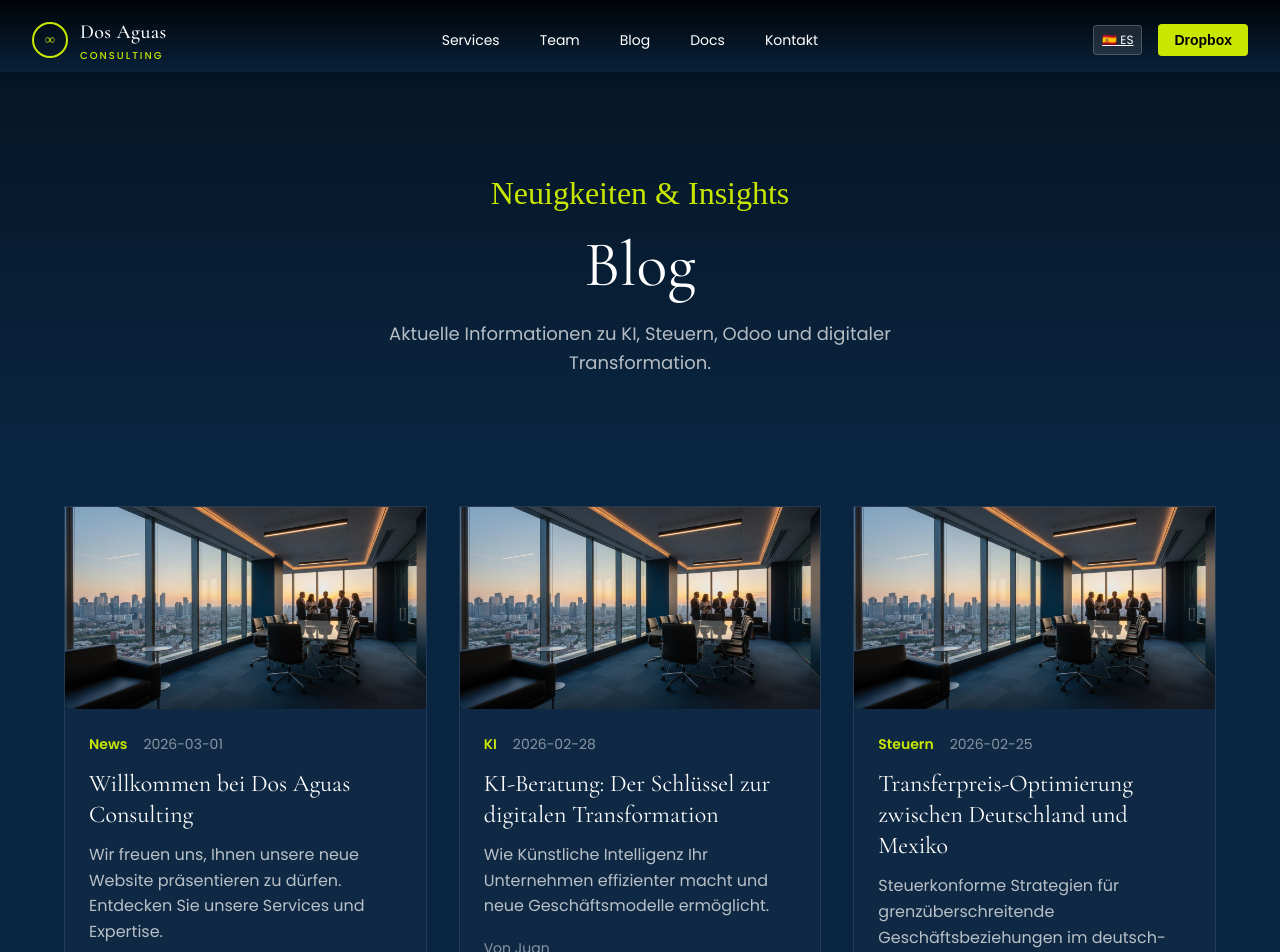
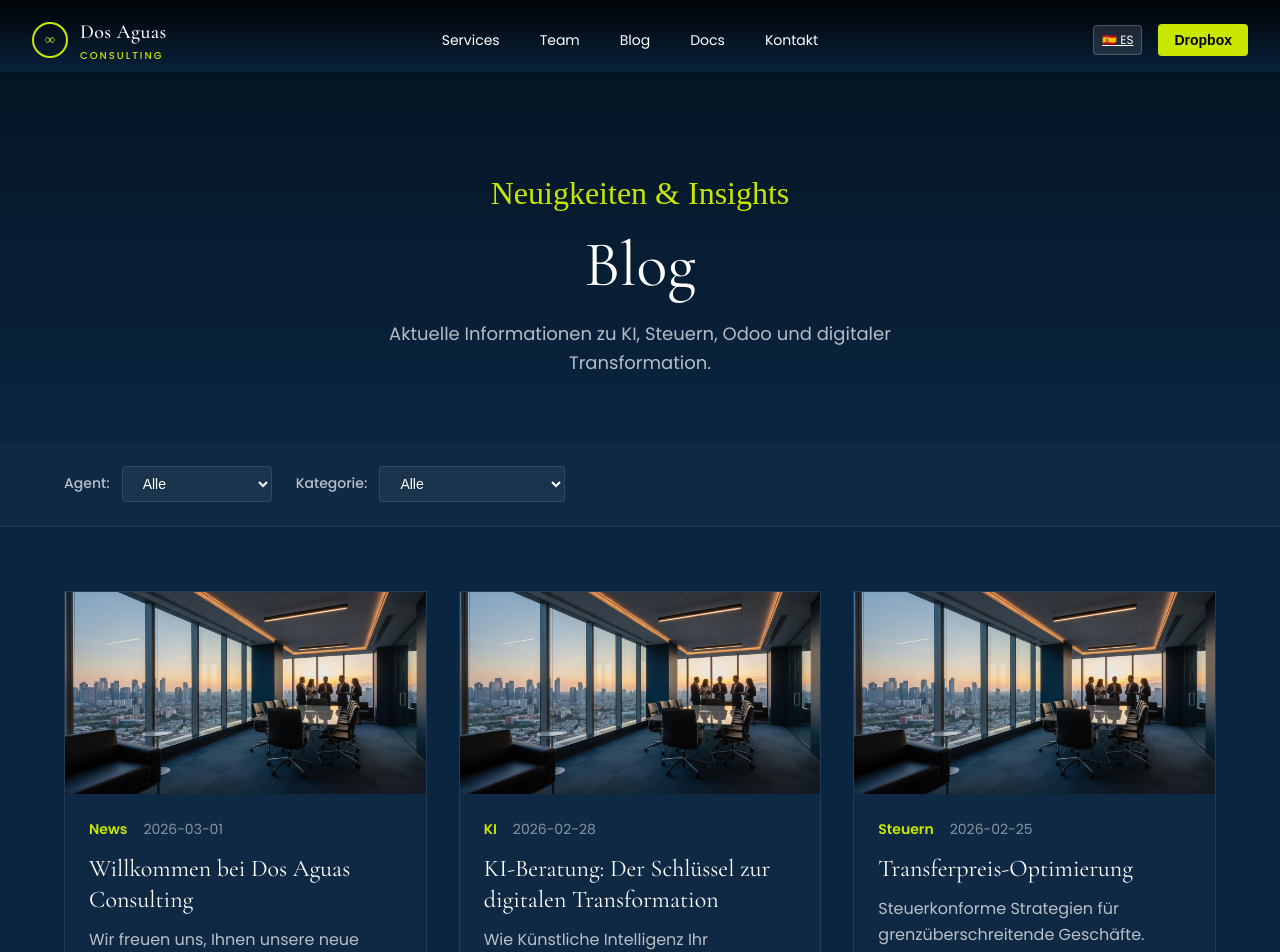
Before and after one commit to seebinator/dos-aguas-website, a Next.js app: page /de/blog in a window 1280 px wide. Shown: the top 952 px of the page. Built offline with nearby package versions, Linux system fonts and the light colour scheme; a web font is replaced by a local one.

Commit message:
feat: Agent CMS system with filters
- Agent folder structure (content/agents/)
- Blog page with Agent and Category filters
- Filter styling
- agent-new-post.sh script
- CMS-AGENTS.md documentation

```diff
--- a/app/de/blog/page.tsx
+++ b/app/de/blog/page.tsx
@@ -1,60 +1,73 @@
+'use client'
+
+import { useState } from 'react'
 import Link from 'next/link'
-import fs from 'fs'
-import path from 'path'
-import matter from 'gray-matter'
 
-interface Post {
-  id: string
-  title: string
-  date: string
-  author: string
-  category: string
-  image: string
-  excerpt: string
-  slug: string
-  content: string
-}
+const agents = [
+  { id: 'all', name: 'Alle', category: 'Alle' },
+  { id: 'juan', name: 'Juan', category: 'KI' },
+  { id: 'maria', name: 'Maria', category: 'Steuern-MX' },
+  { id: 'carlos', name: 'Carlos', category: 'Steuern-DE' },
+  { id: 'luis', name: 'Luis', category: 'Odoo' },
+  { id: 'mark', name: 'Mark', category: 'Marketing' },
+  { id: 'jenny', name: 'Jenny', category: 'BI' },
+  { id: 'hector', name: 'Hector', category: 'Design' },
+  { id: 'sofia', name: 'Sofia', category: 'Service' },
+]
 
-function getPosts(lang: string): Post[] {
-  const postsDirectory = path.join(process.cwd(), 'content', 'blog', lang)
+const categories = [
+  { id: 'all', name: 'Alle' },
+  { id: 'KI', name: 'KI' },
+  { id: 'Steuern', name: 'Steuern' },
+  { id: 'Odoo', name: 'Odoo' },
+  { id: 'Marketing', name: 'Marketing' },
+  { id: 'BI', name: 'Business Intelligence' },
+  { id: 'Design', name: 'Design' },
+  { id: 'Service', name: 'Service' },
+]
 
-  if (!fs.existsSync(postsDirectory)) {
-    return []
-  }
-
-  const files = fs.readdirSync(postsDirectory)
-
-  return files
-    .filter(file => file.endsWith('.md'))
-    .map(file => {
-      const id = file.replace(/\.md$/, '')
-      const fullPath = path.join(postsDirectory, file)
-      const fileContents = fs.readFileSync(fullPath, 'utf8')
-      const { data, content } = matter(fileContents)
-
-      return {
-        id,
-        title: data.title,
-        date: data.date,
-        author: data.author,
-        category: data.category,
-        image: data.image || '/images/hero-bg.jpg',
-        excerpt: data.excerpt,
-        slug: data.slug || id,
-        content,
-      }
-    })
-    .sort((a, b) => (a.date < b.date ? 1 : -1))
-}
+const posts = [
+  {
+    id: '2026-03-01-willkommen',
+    title: 'Willkommen bei Dos Aguas Consulting',
+    date: '2026-03-01',
+    author: 'Dos Aguas Team',
+    agent: 'all',
+    category: 'News',
+    image: '/images/hero-bg.jpg',
+    excerpt: 'Wir freuen uns, Ihnen unsere neue Website präsentieren zu dürfen.',
+  },
+  {
+    id: '2026-02-28-ki-beratung',
+    title: 'KI-Beratung: Der Schlüssel zur digitalen Transformation',
+    date: '2026-02-28',
+    author: 'Juan',
+    agent: 'juan',
+    category: 'KI',
+    image: '/images/hero-bg.jpg',
+    excerpt: 'Wie Künstliche Intelligenz Ihr Unternehmen effizienter macht.',
+  },
+  {
+    id: '2026-02-25-transferpreise',
+    title: 'Transferpreis-Optimierung',
+    date: '2026-02-25',
+    author: 'Carlos',
+    agent: 'carlos',
+    category: 'Steuern',
+    image: '/images/hero-bg.jpg',
+    excerpt: 'Steuerkonforme Strategien für grenzüberschreitende Geschäfte.',
+  },
+]
 
 export default function BlogDE() {
-  const posts = getPosts('de')
+  const [selectedAgent, setSelectedAgent] = useState('all')
+  const [selectedCategory, setSelectedCategory] = useState('all')
 
-  const content = {
-    nav: { services: 'Services', team: 'Team', blog: 'Blog', docs: 'Docs', contact: 'Kontakt', dropbox: 'Dropbox' },
-    page: { subtitle: 'Neuigkeiten & Insights', title: 'Blog', description: 'Aktuelle Informationen zu KI, Steuern, Odoo und digitaler Transformation.' },
-    footer: { imprint: 'Impressum', privacy: 'Datenschutz', copyright: '© 2026 Dos Aguas Consulting' },
-  }
+  const filteredPosts = posts.filter((post) => {
+    const agentMatch = selectedAgent === 'all' || post.agent === selectedAgent
+    const categoryMatch = selectedCategory === 'all' || post.category === selectedCategory
+    return agentMatch && categoryMatch
+  })
 
   return (
     <>
@@ -62,15 +75,15 @@ export default function BlogDE() {
         <div className="nav-content">
           <Link href="/de/" className="nav-logo"><span className="nav-logo-icon">∞</span><span className="nav-logo-text"><span className="nav-logo-name">Dos Aguas</span><span className="nav-logo-tagline">Consulting</span></span></Link>
           <ul className="nav-links">
-            <li><Link href="/de/services/">{content.nav.services}</Link></li>
-            <li><Link href="/de/team/">{content.nav.team}</Link></li>
-            <li><Link href="/de/blog/">{content.nav.blog}</Link></li>
-            <li><Link href="/de/docs/">{content.nav.docs}</Link></li>
-            <li><Link href="/de/kontakt/">{content.nav.contact}</Link></li>
+            <li><Link href="/de/services/">Services</Link></li>
+            <li><Link href="/de/team/">Team</Link></li>
+            <li><Link href="/de/blog/">Blog</Link></li>
+            <li><Link href="/de/docs/">Docs</Link></li>
+            <li><Link href="/de/kontakt/">Kontakt</Link></li>
           </ul>
           <div className="nav-actions">
             <Link href="/es/blog/" className="lang-btn">🇪🇸 ES</Link>
-            <button className="btn-nav">{content.nav.dropbox}</button>
+            <button className="btn-nav">Dropbox</button>
           </div>
         </div>
       </nav>
@@ -78,16 +91,38 @@ export default function BlogDE() {
       <main className="page-content">
         <section className="page-header">
           <div className="page-header-content">
-            <p className="page-pretitle">{content.page.subtitle}</p>
-            <h1 className="page-title">{content.page.title}</h1>
-            <p className="page-description">{content.page.description}</p>
+            <p className="page-pretitle">Neuigkeiten & Insights</p>
+            <h1 className="page-title">Blog</h1>
+            <p className="page-description">Aktuelle Informationen zu KI, Steuern, Odoo und digitaler Transformation.</p>
+          </div>
+        </section>
+
+        <section className="blog-filter-section">
+          <div className="blog-filters">
+            <div className="filter-group">
+              <label>Agent:</label>
+              <select value={selectedAgent} onChange={(e) => setSelectedAgent(e.target.value)}>
+                {agents.map((agent) => (
+                  <option key={agent.id} value={agent.id}>{agent.name}</option>
+                ))}
+              </select>
+            </div>
+
+            <div className="filter-group">
+              <label>Kategorie:</label>
+              <select value={selectedCategory} onChange={(e) => setSelectedCategory(e.target.value)}>
+                {categories.map((cat) => (
+                  <option key={cat.id} value={cat.id}>{cat.name}</option>
+                ))}
+              </select>
+            </div>
           </div>
         </section>
 
         <section className="blog-section">
           <div className="blog-grid">
-            {posts.length > 0 ? (
-              posts.map((post) => (
+            {filteredPosts.length > 0 ? (
+              filteredPosts.map((post) => (
                 <article key={post.id} className="blog-card">
                   <div className="blog-card-image"><img src={post.image} alt={post.title} /></div>
                   <div className="blog-card-content">
@@ -95,7 +130,7 @@ export default function BlogDE() {
                       <span className="blog-card-category">{post.category}</span>
                       <span className="blog-card-date">{post.date}</span>
                     </div>
-                    <h3><Link href={`/de/blog/${post.slug}/`}>{post.title}</Link></h3>
+                    <h3><Link href={`/de/blog/${post.id}/`}>{post.title}</Link></h3>
                     <p>{post.excerpt}</p>
                     <span className="blog-card-author">Von {post.author}</span>
                   </div>
@@ -103,8 +138,7 @@ export default function BlogDE() {
               ))
             ) : (
               <div className="blog-empty">
-                <p>Noch keine Blog-Posts vorhanden.</p>
-                <p>Erstelle einen mit: ./scripts/new-blog-post.sh de "Titel"</p>
+                <p>Keine Posts gefunden.</p>
               </div>
             )}
           </div>
@@ -115,11 +149,11 @@ export default function BlogDE() {
         <div className="footer-content">
           <Link href="/de/" className="footer-logo">Dos Aguas</Link>
           <ul className="footer-links">
-            <li><Link href="/de/impressum/">{content.footer.imprint}</Link></li>
-            <li><Link href="/de/datenschutz/">{content.footer.privacy}</Link></li>
-            <li><Link href="/de/kontakt/">{content.nav.contact}</Link></li>
+            <li><Link href="/de/impressum/">Impressum</Link></li>
+            <li><Link href="/de/datenschutz/">Datenschutz</Link></li>
+            <li><Link href="/de/kontakt/">Kontakt</Link></li>
           </ul>
-          <span className="footer-copy">{content.footer.copyright}</span>
+          <span className="footer-copy">© 2026 Dos Aguas Consulting</span>
         </div>
       </footer>
     </>
--- a/app/globals.css
+++ b/app/globals.css
@@ -1024,6 +1024,55 @@ a.info-value:hover {
   color: var(--color-text-muted);
 }
 
+/* Blog Filter Section */
+.blog-filter-section {
+  padding: var(--space-6) 0;
+  background: rgba(255, 255, 255, 0.02);
+  border-bottom: 1px solid rgba(255, 255, 255, 0.08);
+}
+
+.blog-filters {
+  display: flex;
+  gap: var(--space-6);
+  max-width: 1200px;
+  margin: 0 auto;
+  padding: 0 var(--space-6);
+  flex-wrap: wrap;
+}
+
+.filter-group {
+  display: flex;
+  align-items: center;
+  gap: var(--space-3);
+}
+
+.filter-group label {
+  font-size: 0.875rem;
+  color: var(--color-text-secondary);
+  font-weight: 500;
+}
+
+.filter-group select {
+  padding: var(--space-2) var(--space-4);
+  background: rgba(255, 255, 255, 0.05);
+  border: 1px solid rgba(255, 255, 255, 0.1);
+  border-radius: var(--radius-sm);
+  color: var(--color-text);
+  font-size: 0.875rem;
+  cursor: pointer;
+  min-width: 150px;
+}
+
+.filter-group select:focus {
+  outline: none;
+  border-color: var(--color-primary);
+}
+
+.filter-group select option {
+  background: var(--color-bg);
+  color: var(--color-text);
+}
+
 /* Blog Post Detail */
 .blog-post {
   max-width: 800px;
```
Also changed, not shown: 2 other files (tests, documents, lock files or other folders).
